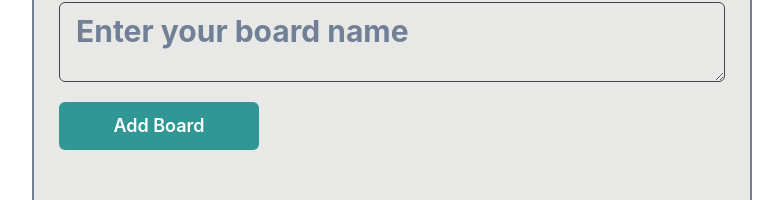
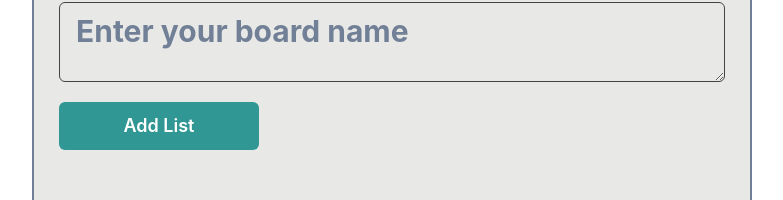
Before and after one commit to morags/lucille, a React (Create React App) app: page /board/create in a window 1280 px wide. Shown: the part 181-381 px from the top of the page, without its empty margins (248-1031 px from the left). Built offline with nearby package versions, Linux system fonts and the light colour scheme.

Commit message:
string value change add list

```diff
--- a/src/components/CreateList/CreateList.jsx
+++ b/src/components/CreateList/CreateList.jsx
@@ -39,7 +39,7 @@ function CreateList({ mdFont }) {
         colorScheme='teal'
         size='lg'
       >
-        Add Board
+        Add List
       </Button>
     </Box>
   );
```
